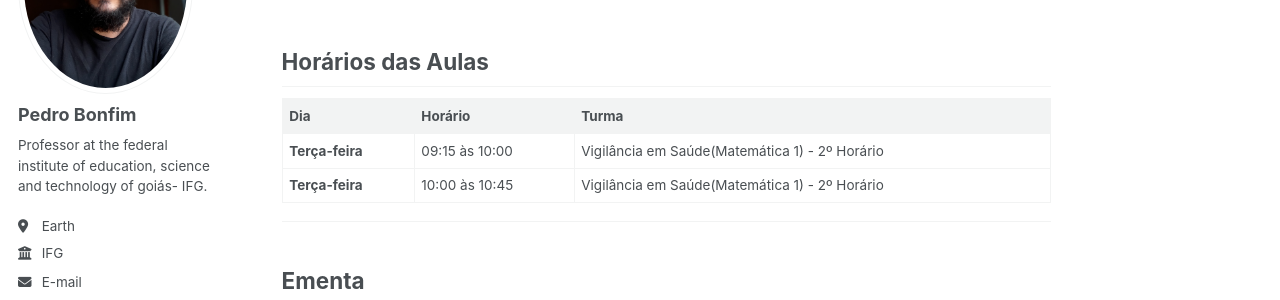
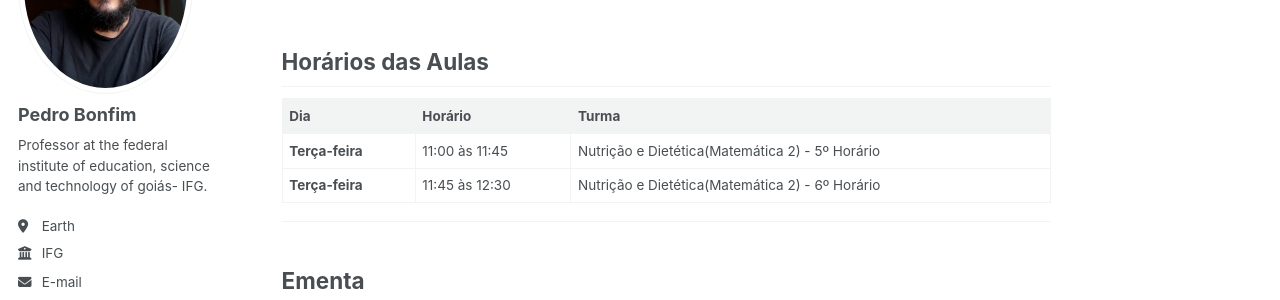
Before and after one commit to pedroassuncaofilho/pedroassuncaofilho.github.io, a Jekyll site: the page built from _teaching/matematica2nd.md, in a window 1280 px wide and 900 px high. Shown: the part 220-520 px from the top of the window. Built offline with Jekyll 4.4.1, drawn with Linux system fonts in a browser that asks for light colours; some web fonts are replaced.

Commit message:
Update class schedule for Nutrição e Dietética

```diff
--- a/_teaching/matematica2nd.md
+++ b/_teaching/matematica2nd.md
@@ -15,8 +15,8 @@ location: "Goiânia , Goiás"
 
 | Dia | Horário | Turma |
 |-----|---------|-------|
-| **Terça-feira** | 09:15 às 10:00 | Vigilância em Saúde(Matemática 1) - 2º Horário |
-| **Terça-feira** | 10:00 às 10:45 | Vigilância em Saúde(Matemática 1) - 2º Horário |
+| **Terça-feira** | 11:00 às 11:45 | Nutrição e Dietética(Matemática 2) - 5º Horário |
+| **Terça-feira** | 11:45 às 12:30 | Nutrição e Dietética(Matemática 2) - 6º Horário |
 
 ---
 ##  Ementa
```
